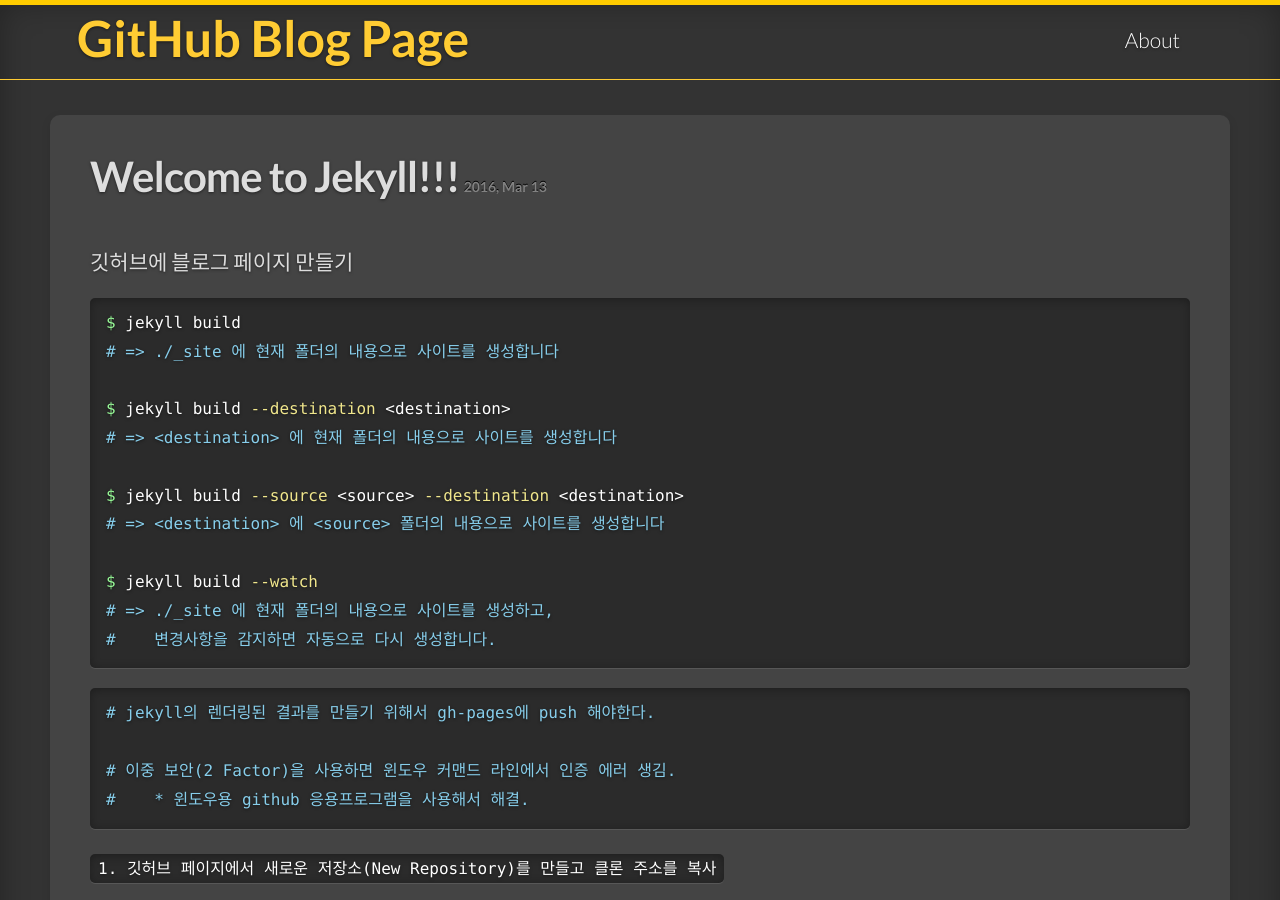
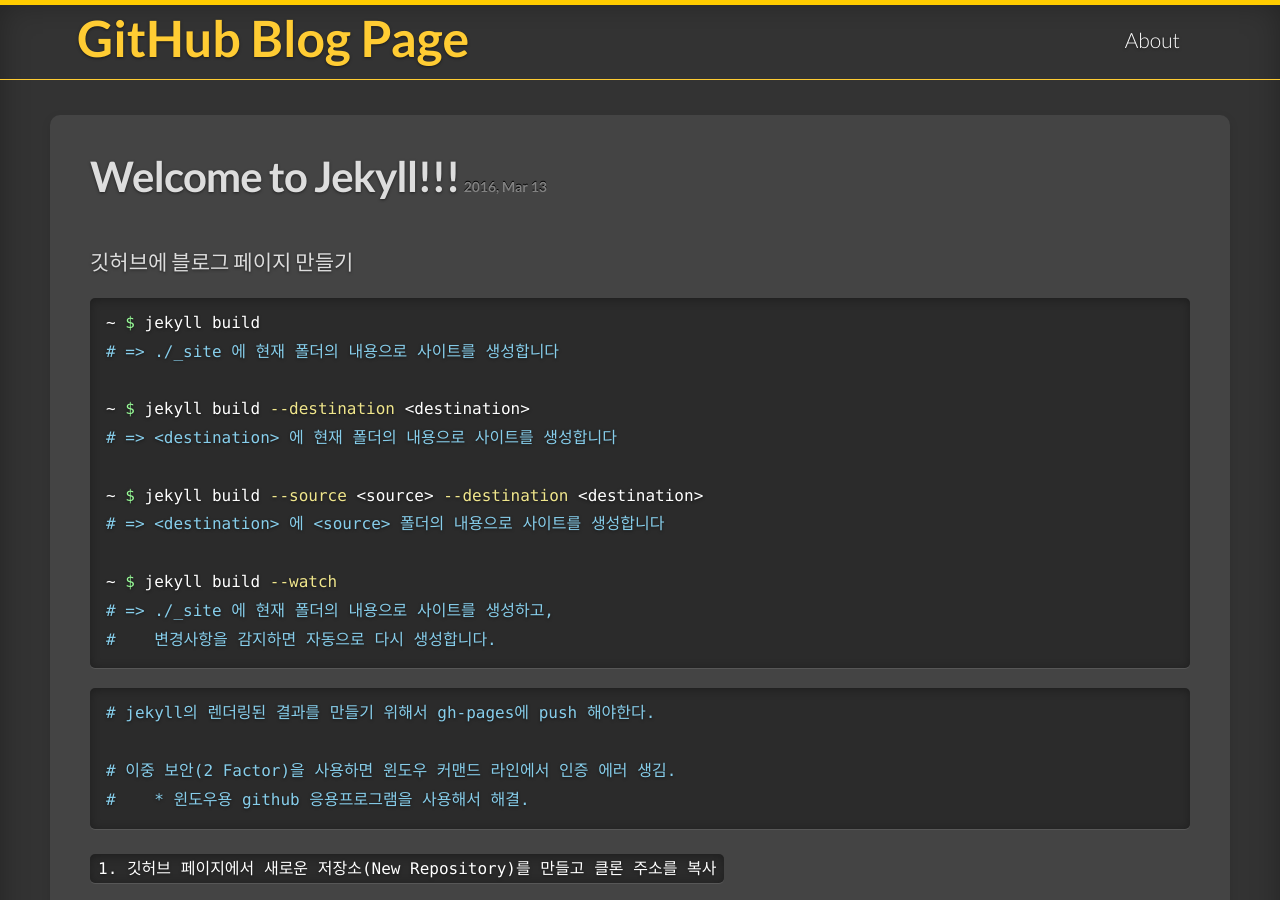
Before and after one commit to gitwoojohn/articles, a Jekyll site: the page built from _posts/2016-03-14-welcome-to-jekyll.markdown, in a window 1280 px wide and 900 px high. Built offline with Jekyll 4.4.1, drawn with Linux system fonts in a browser that asks for light colours.

Commit message:
New Update 2016-03-14

```diff
--- a/_posts/2016-03-14-welcome-to-jekyll.markdown
+++ b/_posts/2016-03-14-welcome-to-jekyll.markdown
@@ -9,16 +9,16 @@ categories: jekyll update
 깃허브에 블로그 페이지 만들기
 
 {% highlight bash %}
-$ jekyll build
+~ $ jekyll build
 # => ./_site 에 현재 폴더의 내용으로 사이트를 생성합니다
 
-$ jekyll build --destination <destination>
+~ $ jekyll build --destination <destination>
 # => <destination> 에 현재 폴더의 내용으로 사이트를 생성합니다
 
-$ jekyll build --source <source> --destination <destination>
+~ $ jekyll build --source <source> --destination <destination>
 # => <destination> 에 <source> 폴더의 내용으로 사이트를 생성합니다
 
-$ jekyll build --watch
+~ $ jekyll build --watch
 # => ./_site 에 현재 폴더의 내용으로 사이트를 생성하고,
 #    변경사항을 감지하면 자동으로 다시 생성합니다.
 {% endhighlight %}
```
Also changed, not shown: 2 other files.
